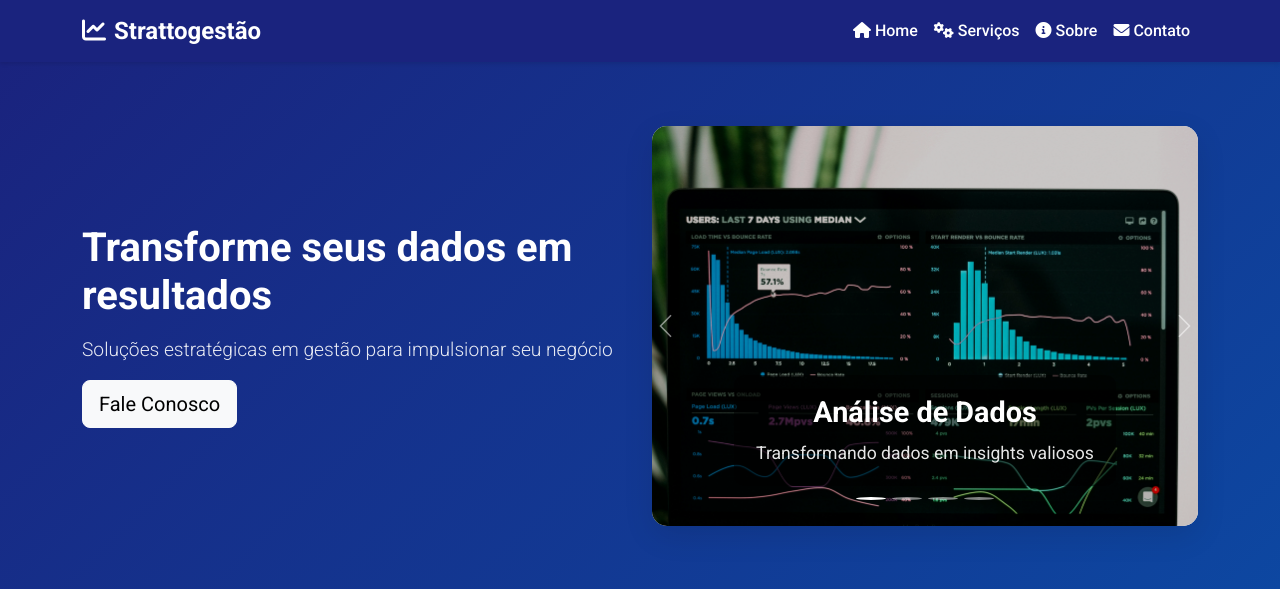
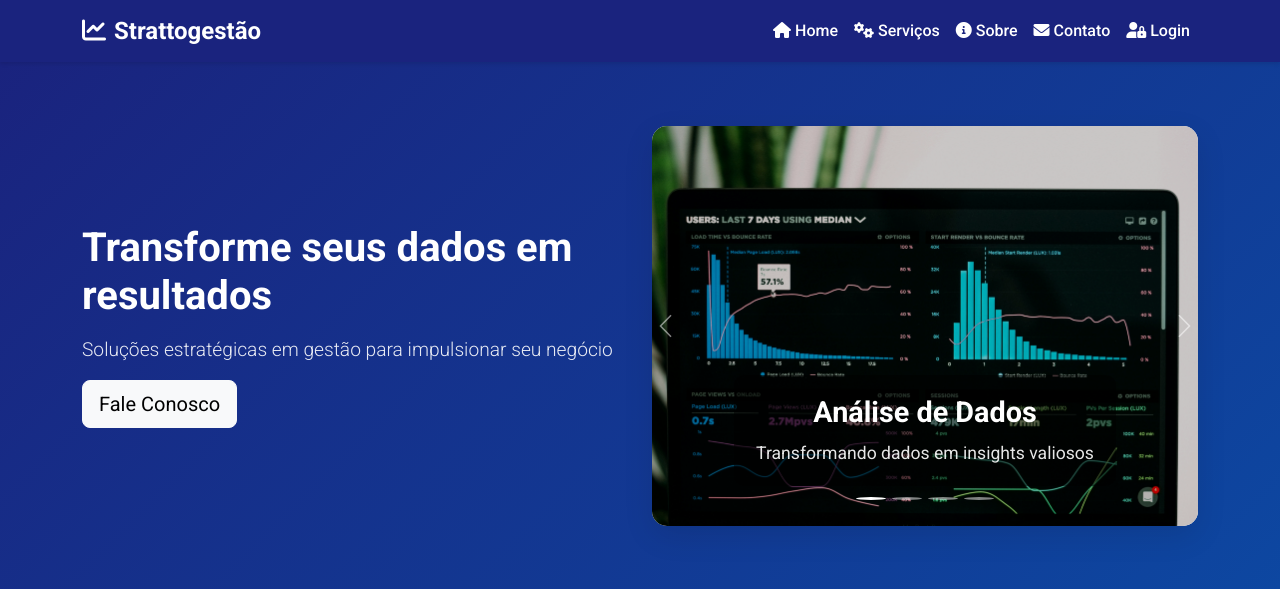
Before and after one commit to DevDeP100/Stratto, a Django app: page / in a window 1280 px wide. Shown: the top 589 px of the page. Run offline with Django 5.2, Linux system fonts and the light colour scheme.

Commit message:
v5.1 login

```diff
--- a/templates/base.html
+++ b/templates/base.html
@@ -33,6 +33,9 @@
                     </li>
                     <li class="nav-item">
                         <a class="nav-link" href="#contato"><i class="fas fa-envelope me-1"></i>Contato</a>
+                    </li>
+                    <li class="nav-item">
+                        <a class="nav-link" href="{% url 'admin:index' %}"><i class="fas fa-user-lock me-1"></i>Login</a>
                     </li>
                 </ul>
             </div>
```
